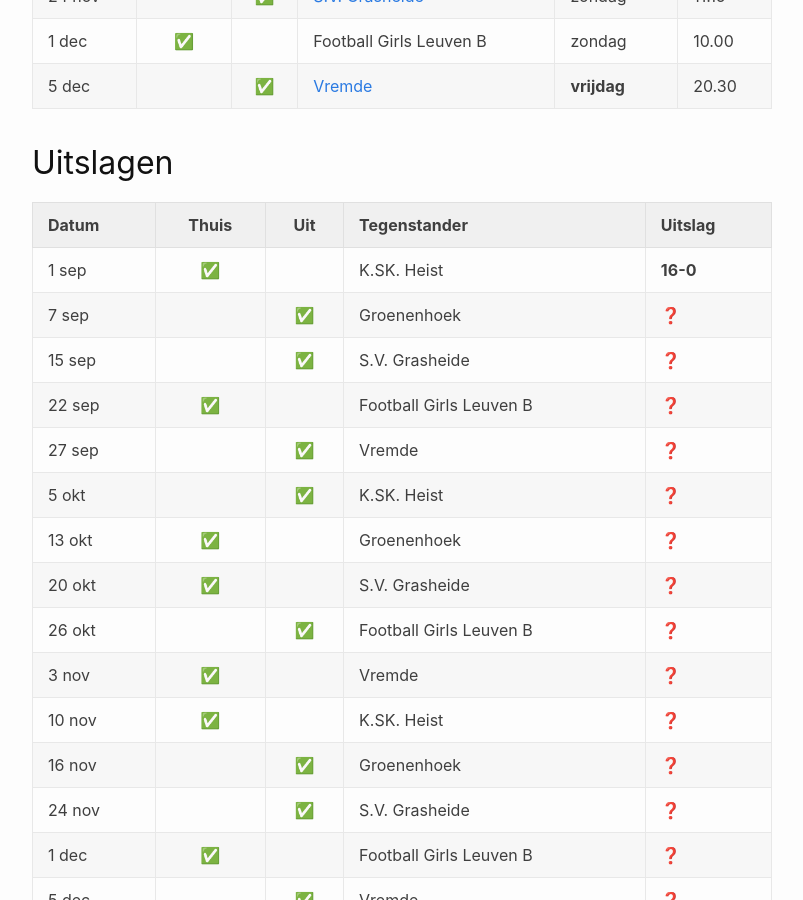
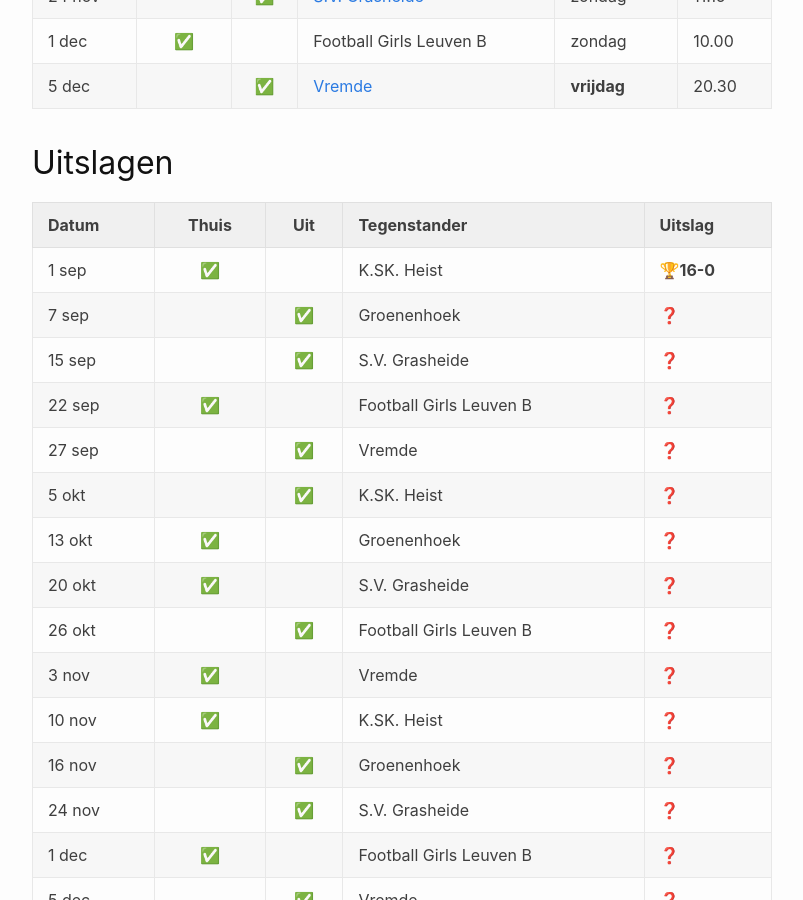
Before and after one commit to mu20-haacht/mu20-haacht.github.io, a Jekyll site: the page built from 2425/part1.md, in a window 1280 px wide and 900 px high, scrolled down 1993 px. Shown: the whole window, without its empty margins (238-1041 px from the left). Built offline with Jekyll 4.4.1, drawn with Linux system fonts in a browser that asks for light colours.

```diff
--- a/2425/part1.md
+++ b/2425/part1.md
@@ -68,7 +68,7 @@ Datum   | Thuis | Uit   | Tegenstander  | Dag    | Uur
 
 Datum   | Thuis | Uit   | Tegenstander  | Uitslag
 ---     |:---:  |:---:  |---            |---
-1 sep       | ✅      |       | K.SK. Heist              | **16-0**
+1 sep       | ✅      |       | K.SK. Heist              | 🏆**16-0**
 7 sep       |        | ✅      | Groenenhoek              | ❓
 15 sep      |        | ✅      | S.V. Grasheide           | ❓
 22 sep      | ✅      |       | Football Girls Leuven B  | ❓
@@ -84,6 +84,9 @@ Datum   | Thuis | Uit   | Tegenstander  | Uitslag
 1 dec      | ✅      |        | Football Girls Leuven B  | ❓
 5 dec      |         | ✅      | Vremde                  | ❓
 
+<!-- 🏆
+⚖️
+⬇️ -->
 
 ## Rangschikking
 
```
